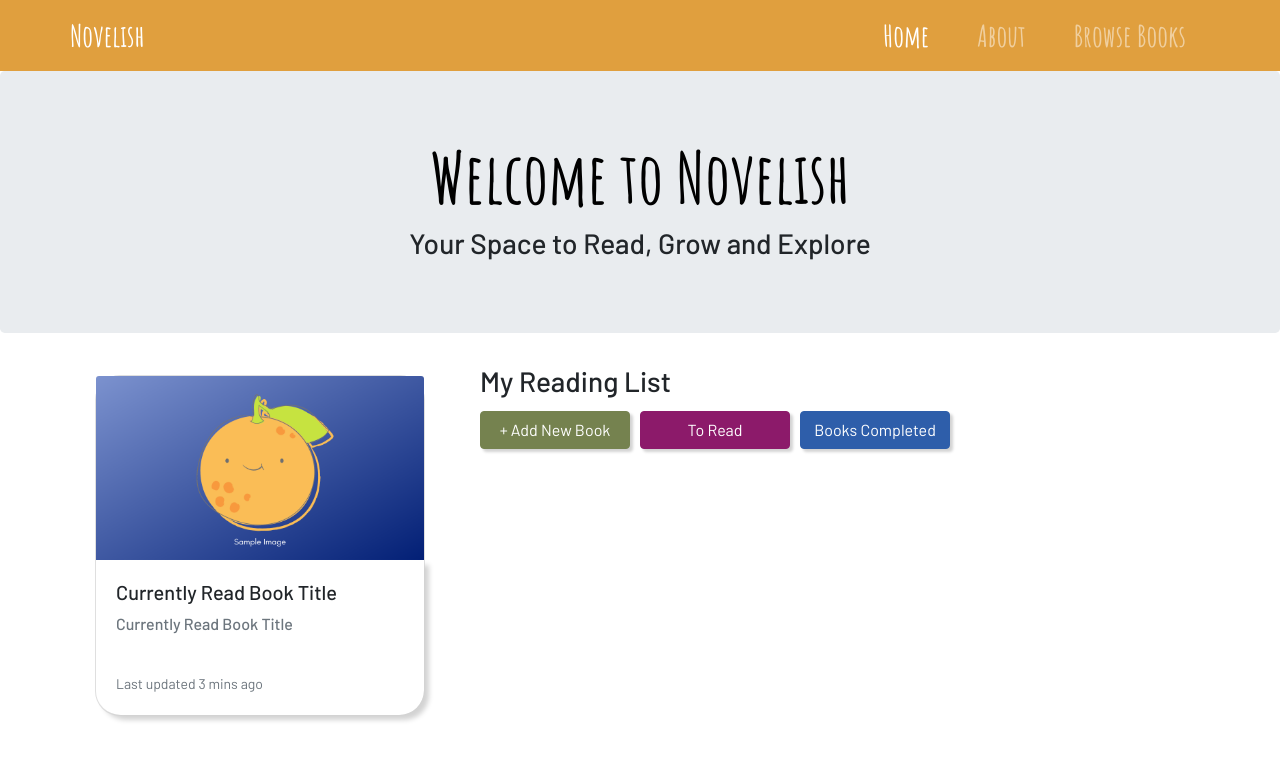
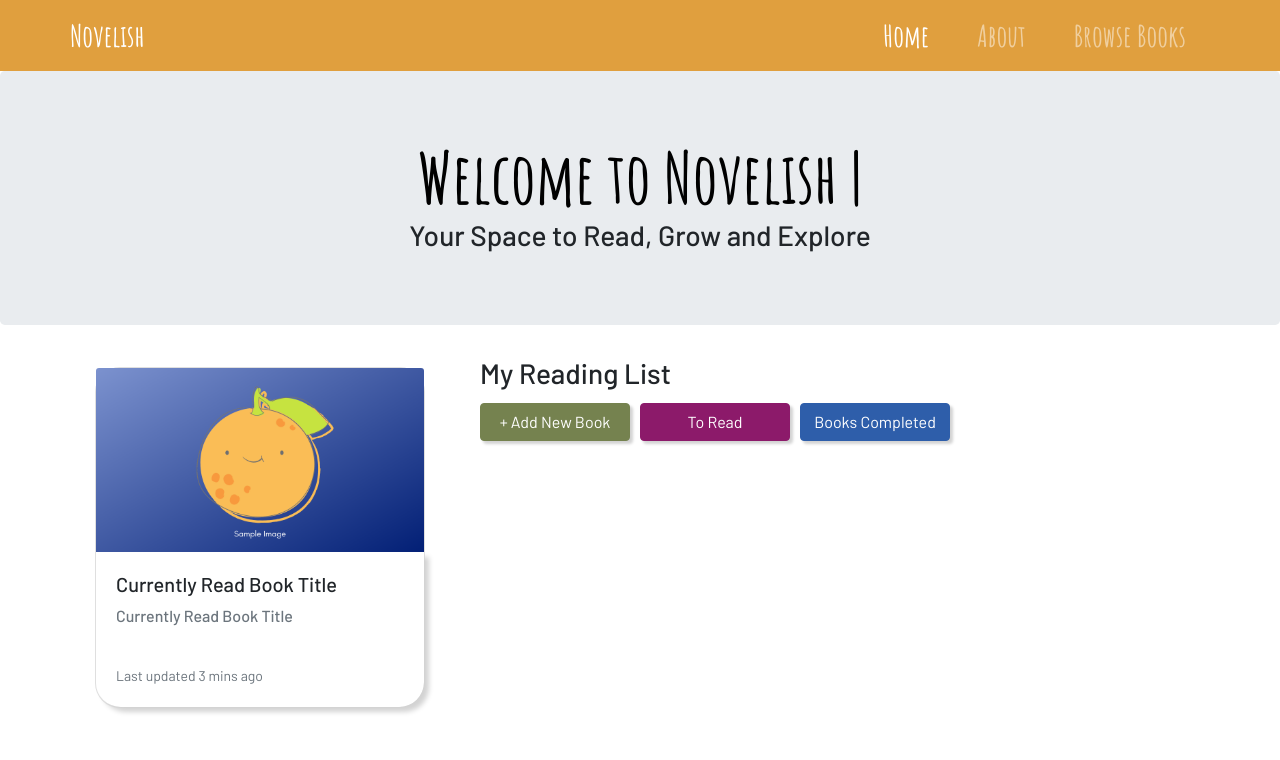
Before and after one commit to anuya-karnik/Novelish, a React (Create React App) app in the folder novelish/: page / in a window 1280 px wide. Shown: the top 760 px of the page. Built offline with nearby package versions, Linux system fonts and the light colour scheme; no server answers; the database is empty.

Commit message:
typewriter

```diff
--- a/novelish/src/App.css
+++ b/novelish/src/App.css
@@ -14,3 +14,26 @@
   width: 150px;
   height: 200px;
 }
+
+.welcome{
+  margin: 0 auto;
+  white-space: nowrap;
+  overflow: hidden;
+  animation: type 7s steps(45);
+}
+
+@keyframes type{
+  from{width: 0;}
+  to{width: 100%;}
+}
+
+.blink{
+  visibility: visible;
+  animation: blinking 1s infinite;
+  font-size: 70px;
+}
+
+@keyframes blinking{
+  from, to {color: transparent;}
+  50% {color: black;}
+}
--- a/novelish/src/components/home.jsx
+++ b/novelish/src/components/home.jsx
@@ -116,7 +116,7 @@ function Home() {
       </div> */}
       <div className="jumbotron text-center">
       {/* <img src="book.jpeg" alt= "book"> */}
-        <h1>Welcome to Novelish</h1>
+        <h1 class="welcome">Welcome to Novelish <span class = "blink"> |</span></h1>
         <h3>Your Space to Read, Grow and Explore</h3>
 
       </div>
```
